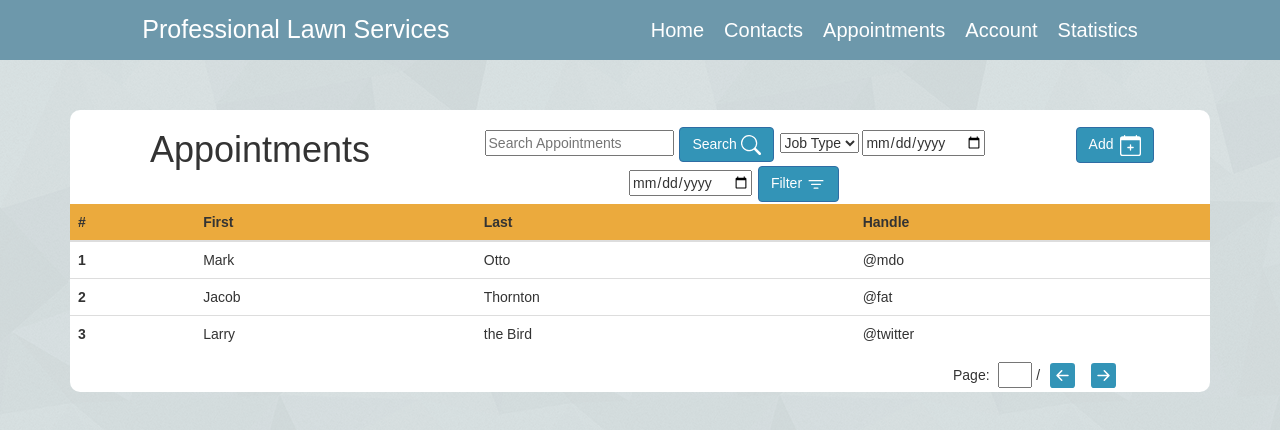
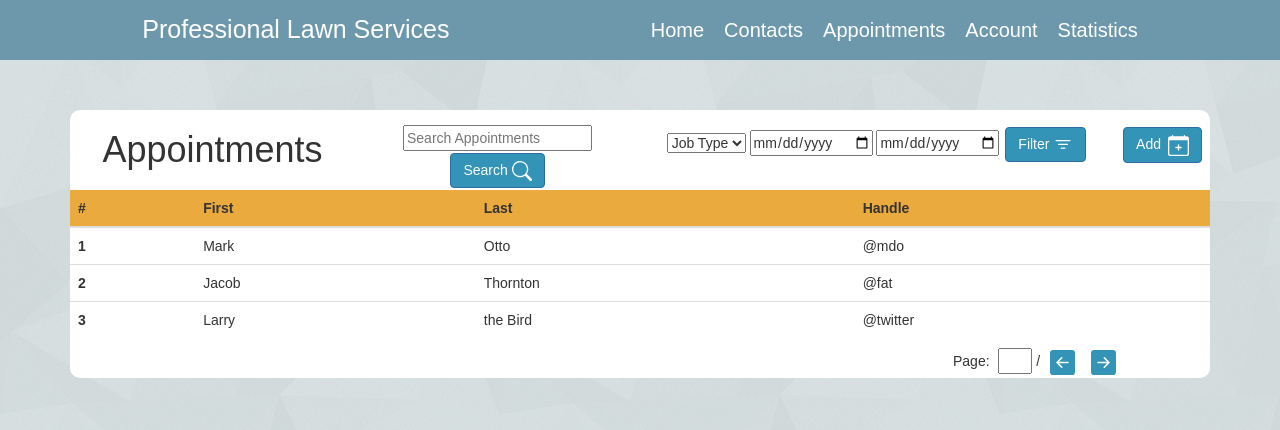
Before and after one commit to Capstone22-23-ProfessionalLawnServices/Capstone22-23-ProfessionalLawnServices.github.io, a website: page www/modules/appointments/appointments.html in a window 1280 px wide. Drawn offline with nearby package versions, Linux system fonts and the light colour scheme.

Commit message:
Better organized the appointments page filter section

```diff
--- a/www/modules/appointments/appointments.css
+++ b/www/modules/appointments/appointments.css
@@ -1,3 +1,7 @@
 .row {
     background-color: white;
 }
+
+#row1 .column{
+    padding: 0;
+}
--- a/www/modules/appointments/appointments.html
+++ b/www/modules/appointments/appointments.html
@@ -47,15 +47,18 @@
 
     <div id="row1" class="row center-block">
 
-      <div class="column col-sm-4 text-center">
+      <div class="column col-sm-3 text-center">
         <h1>Appointments</h1>
       </div>
 
-      <div class="column col-sm-6 text-center" style="margin-top: 15px">
+      <div class="column col-sm-3 text-center" style="margin-top: 15px">
         <input type="text" class="inner-add-elements" placeholder="Search Appointments">
         <button id="search-appointment-button" class="btn btn-primary">
           Search <img src="../../../images/search.svg" height="20" width="20">
         </button>
+      </div>
+
+      <div class="column col-sm-5 text-center" style="margin-top: 15px">
         <select id="job-type-filter">
           <!-- Tom is a hardcoded example -->
           <option value="Null">Job Type</option>
@@ -67,7 +70,7 @@
         </button>
       </div>
 
-      <div class="column col-sm-2 text-center" style="margin-top: 15px">
+      <div class="column col-sm-1 text-center" style="margin-top: 15px">
         <a href="add-appointment.html">
           <button id="add-contact-button" class="btn btn-primary">
             Add <img src="../../../images/calendar-plus.svg" style="margin-left: 3px">
```
